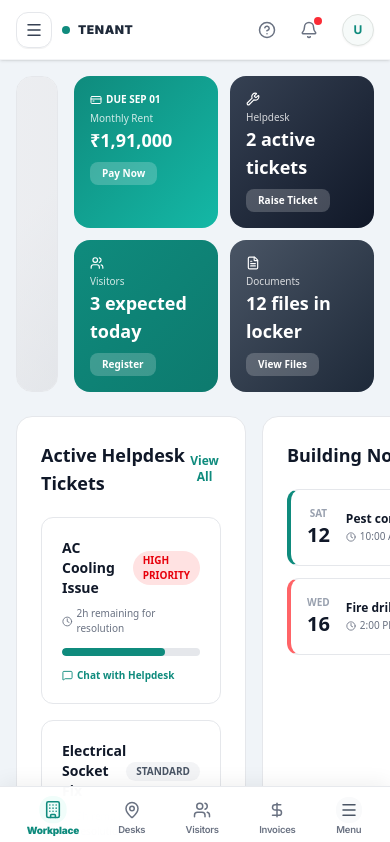
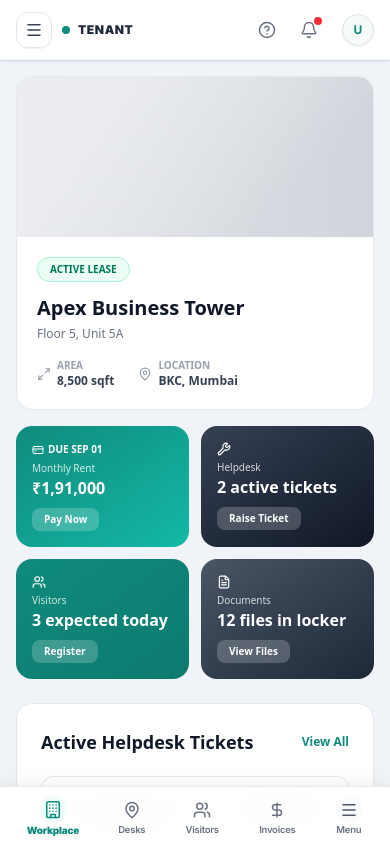
Before and after one commit to cleanasset/officeX, a Next.js app: page /tenant in a window 390 px wide. Shown: the top 842 px of the page. Built offline with nearby package versions, Linux system fonts and the light colour scheme.

Commit message:
fix(responsive): optimize mobile and desktop layouts across tenant, vendor, ops, and compare portals

```diff
--- a/src/app/leasing/page.tsx
+++ b/src/app/leasing/page.tsx
@@ -354,7 +354,7 @@ export default function LeasingDashboard() {
         </div>
 
         <div className="overflow-x-auto">
-          <table className="w-full text-left border-collapse">
+          <table className="w-full text-left border-collapse min-w-[650px]">
             <thead>
               <tr className="border-b border-gray-200 text-[10px] font-bold text-gray-400 uppercase tracking-wider">
                 <th className="py-3 pr-3">Lead ID</th>
--- a/src/app/ops/page.tsx
+++ b/src/app/ops/page.tsx
@@ -248,7 +248,7 @@ export default function OperationsDashboard() {
         </div>
 
         <div className="overflow-x-auto">
-          <table className="w-full text-left border-collapse text-xs">
+          <table className="w-full text-left border-collapse text-xs min-w-[750px]">
             <thead>
               <tr className="border-b border-gray-200 bg-gray-50/70 text-[10px] font-bold text-gray-400 uppercase tracking-wider">
                 <th className="py-3 px-4">CAMPUS</th>
--- a/src/app/public/property/compare/page.tsx
+++ b/src/app/public/property/compare/page.tsx
@@ -90,10 +90,10 @@ export default async function PropertyComparePage() {
   return (
     <div className="min-h-screen bg-gray-50 font-sans text-slate-900">
       {/* Navbar Header */}
-      <header className="h-[60px] bg-white border-b border-gray-200 px-8 flex items-center justify-between shadow-xs sticky top-0 z-30">
-        <Link href="/" className="flex items-center gap-3">
-          <Image src="/logo-removebg-preview.png" alt="OfficeX Logo" width={30} height={30} className="object-contain" />
-          <Image src="/name-removebg-preview.png" alt="OfficeX" width={95} height={19} className="object-contain" />
+      <header className="h-[60px] bg-white border-b border-gray-200 px-4 sm:px-8 flex items-center justify-between shadow-xs sticky top-0 z-30">
+        <Link href="/" className="flex items-center gap-2 sm:gap-3">
+          <Image src="/logo-removebg-preview.png" alt="OfficeX Logo" width={28} height={28} className="object-contain" />
+          <Image src="/name-removebg-preview.png" alt="OfficeX" width={90} height={18} className="object-contain" />
         </Link>
         <Link href="/public/search" className="text-xs font-semibold text-gray-500 hover:text-[#0F8B7D] transition-colors flex items-center gap-1">
           <ArrowLeft size={14} /> Back to Listings
@@ -101,10 +101,10 @@ export default async function PropertyComparePage() {
       </header>
 
       {/* Main Compare Workspace */}
-      <div className="max-w-7xl mx-auto py-10 px-8">
-        <div className="mb-8">
-          <h1 className="text-2xl font-black text-gray-900 tracking-tight">Property Comparison Matrix</h1>
-          <p className="text-xs text-gray-500 font-bold mt-1">Evaluate up to 4 shortlisted offices side-by-side on commercial pricing, spatial specifications, and statutory NOC compliance metrics.</p>
+      <div className="max-w-7xl mx-auto py-6 sm:py-10 px-4 sm:px-8 space-y-6">
+        <div>
+          <h1 className="text-xl sm:text-2xl font-black text-gray-900 tracking-tight">Property Comparison Matrix</h1>
+          <p className="text-xs text-gray-500 font-bold mt-1">Evaluate shortlisted offices side-by-side on commercial pricing, spatial specifications, and statutory NOC compliance metrics.</p>
         </div>
 
         {/* Client Interactive Component */}
--- a/src/app/tenant/page.tsx
+++ b/src/app/tenant/page.tsx
@@ -1,5 +1,6 @@
 "use client";
 import React, { useState } from "react";
+import Link from "next/link";
 import { Home, CreditCard, Wrench, Users, FileText, Calendar, Clock, MessageSquare, ChevronLeft, ChevronRight, MapPin, Maximize2 } from "lucide-react";
 
 export default function TenantHomepage() {
@@ -18,17 +19,17 @@ export default function TenantHomepage() {
   return (
     <div className="flex flex-col gap-6 font-sans">
       {/* Hero Property Card + Quick Actions */}
-      <div className="grid grid-cols-[1fr_auto] gap-4">
+      <div className="grid grid-cols-1 lg:grid-cols-[1fr_auto] gap-4">
         {/* Property Card */}
-        <div className="bg-white rounded-2xl border border-gray-200 overflow-hidden grid grid-cols-[280px_1fr]">
-          <div className="bg-gray-200 relative">
+        <div className="bg-white rounded-2xl border border-gray-200 overflow-hidden grid grid-cols-1 sm:grid-cols-[240px_1fr]">
+          <div className="bg-gray-200 relative h-40 sm:h-auto">
             <div className="absolute inset-0 bg-gradient-to-r from-gray-100/50 to-transparent" />
             <div className="h-full bg-[url('/placeholder-office.jpg')] bg-cover bg-center" style={{ backgroundImage: 'linear-gradient(135deg, #e5e7eb 25%, #d1d5db 75%)' }} />
           </div>
-          <div className="p-6 flex flex-col justify-center">
+          <div className="p-5 sm:p-6 flex flex-col justify-center">
             <span className="inline-flex items-center px-3 py-1 rounded-full bg-emerald-50 text-[10px] font-bold text-emerald-700 border border-emerald-200 w-fit mb-3">ACTIVE LEASE</span>
-            <h1 className="text-2xl font-black text-gray-900">Apex Business Tower</h1>
-            <p className="text-sm text-gray-500 mt-1">Floor 5, Unit 5A</p>
+            <h1 className="text-xl sm:text-2xl font-black text-gray-900">Apex Business Tower</h1>
+            <p className="text-xs sm:text-sm text-gray-500 mt-1">Floor 5, Unit 5A</p>
             <div className="flex items-center gap-6 mt-4">
               <div className="flex items-center gap-1.5">
                 <Maximize2 size={14} className="text-gray-400" />
@@ -49,7 +50,7 @@ export default function TenantHomepage() {
         </div>
 
         {/* Quick Action Cards - 2x2 grid */}
-        <div className="grid grid-cols-2 gap-3 w-[300px]">
+        <div className="grid grid-cols-2 gap-3 w-full lg:w-[300px]">
           {/* Monthly Rent */}
           <div className="bg-gradient-to-br from-[#0F8B7D] to-[#14B8A6] rounded-2xl p-4 text-white">
             <div className="flex items-center gap-1 mb-1">
@@ -57,35 +58,35 @@ export default function TenantHomepage() {
               <span className="text-[10px] font-bold">DUE SEP 01</span>
             </div>
             <p className="text-[10px] text-white/80">Monthly Rent</p>
-            <p className="text-lg font-black">₹1,91,000</p>
-            <button className="mt-2 px-3 py-1 rounded-lg bg-white/20 text-[10px] font-bold hover:bg-white/30 cursor-pointer">Pay Now</button>
+            <p className="text-base sm:text-lg font-black">₹1,91,000</p>
+            <Link href="/tenant/payments" className="mt-2 px-3 py-1 rounded-lg bg-white/20 text-[10px] font-bold hover:bg-white/30 cursor-pointer inline-block">Pay Now</Link>
           </div>
           {/* Helpdesk */}
           <div className="bg-gradient-to-br from-gray-700 to-gray-900 rounded-2xl p-4 text-white">
             <Wrench size={14} className="mb-1" />
             <p className="text-[10px] text-white/80">Helpdesk</p>
-            <p className="text-lg font-black">2 active tickets</p>
-            <button className="mt-2 px-3 py-1 rounded-lg bg-white/20 text-[10px] font-bold hover:bg-white/30 cursor-pointer">Raise Ticket</button>
+            <p className="text-base sm:text-lg font-black">2 active tickets</p>
+            <Link href="/tenant/helpdesk" className="mt-2 px-3 py-1 rounded-lg bg-white/20 text-[10px] font-bold hover:bg-white/30 cursor-pointer inline-block">Raise Ticket</Link>
           </div>
           {/* Visitors */}
           <div className="bg-gradient-to-br from-[#0F8B7D] to-[#0D7A6E] rounded-2xl p-4 text-white">
             <Users size={14} className="mb-1" />
             <p className="text-[10px] text-white/80">Visitors</p>
-            <p className="text-lg font-black">3 expected today</p>
-            <button className="mt-2 px-3 py-1 rounded-lg bg-white/20 text-[10px] font-bold hover:bg-white/30 cursor-pointer">Register</button>
+            <p className="text-base sm:text-lg font-black">3 expected today</p>
+            <Link href="/tenant/visitors" className="mt-2 px-3 py-1 rounded-lg bg-white/20 text-[10px] font-bold hover:bg-white/30 cursor-pointer inline-block">Register</Link>
           </div>
           {/* Documents */}
           <div className="bg-gradient-to-br from-gray-600 to-gray-800 rounded-2xl p-4 text-white">
             <FileText size={14} className="mb-1" />
             <p className="text-[10px] text-white/80">Documents</p>
-            <p className="text-lg font-black">12 files in locker</p>
-            <button className="mt-2 px-3 py-1 rounded-lg bg-white/20 text-[10px] font-bold hover:bg-white/30 cursor-pointer">View Files</button>
+            <p className="text-base sm:text-lg font-black">12 files in locker</p>
+            <Link href="/tenant/documents" className="mt-2 px-3 py-1 rounded-lg bg-white/20 text-[10px] font-bold hover:bg-white/30 cursor-pointer inline-block">View Files</Link>
           </div>
         </div>
       </div>
 
       {/* Active Helpdesk Tickets + Building Notices */}
-      <div className="grid grid-cols-[1fr_380px] gap-4">
+      <div className="grid grid-cols-1 lg:grid-cols-[1fr_380px] gap-4">
         {/* Helpdesk Tickets */}
         <div className="bg-white rounded-2xl border border-gray-200 p-6">
           <div className="flex items-center justify-between mb-5">
--- a/src/app/vendor/page.tsx
+++ b/src/app/vendor/page.tsx
@@ -1,5 +1,6 @@
 "use client";
 import React from "react";
+import Link from "next/link";
 import { Star, CheckCircle, Clock } from "lucide-react";
 
 export default function VendorPortalDashboard() {
@@ -110,9 +111,23 @@ export default function VendorPortalDashboard() {
 
       {/* Work Orders */}
       <div className="bg-white rounded-2xl border border-gray-200 p-6">
-        <div className="flex items-center justify-between mb-4"><h2 className="text-base font-bold text-gray-900">My Active Work Orders</h2><button className="text-xs font-semibold text-[#0F8B7D] cursor-pointer">View All →</button></div>
-        <table className="w-full text-left border-collapse">
-          <thead><tr className="border-b border-gray-200 text-[10px] font-bold text-gray-400 uppercase tracking-wider"><th className="py-3 pr-3">WO ID</th><th className="py-3 pr-3">Client</th><th className="py-3 pr-3">Property</th><th className="py-3 pr-3">Category</th><th className="py-3 pr-3">Timeline</th><th className="py-3 pr-3">Progress</th><th className="py-3">Status</th></tr></thead>
+        <div className="flex items-center justify-between mb-4">
+          <h2 className="text-base font-bold text-gray-900">My Active Work Orders</h2>
+          <Link href="/vendor/work-orders" className="text-xs font-semibold text-[#0F8B7D] cursor-pointer hover:underline">View All →</Link>
+        </div>
+        <div className="overflow-x-auto">
+          <table className="w-full text-left border-collapse min-w-[650px]">
+            <thead>
+              <tr className="border-b border-gray-200 text-[10px] font-bold text-gray-400 uppercase tracking-wider">
+                <th className="py-3 pr-3">WO ID</th>
+                <th className="py-3 pr-3">Client</th>
+                <th className="py-3 pr-3">Property</th>
+                <th className="py-3 pr-3">Category</th>
+                <th className="py-3 pr-3">Timeline</th>
+                <th className="py-3 pr-3">Progress</th>
+                <th className="py-3">Status</th>
+              </tr>
+            </thead>
             <tbody>
               {workOrders.map((w) => (
                 <tr key={w.id} className="border-b border-gray-100 text-xs">
@@ -129,5 +144,6 @@ export default function VendorPortalDashboard() {
           </table>
         </div>
       </div>
+    </div>
   );
 }
```
Also changed, not shown: src/app/properties/PropertyDashboardClient.tsx (+12 -12 lines). Lines whose indentation alone changed are shown as unchanged.
